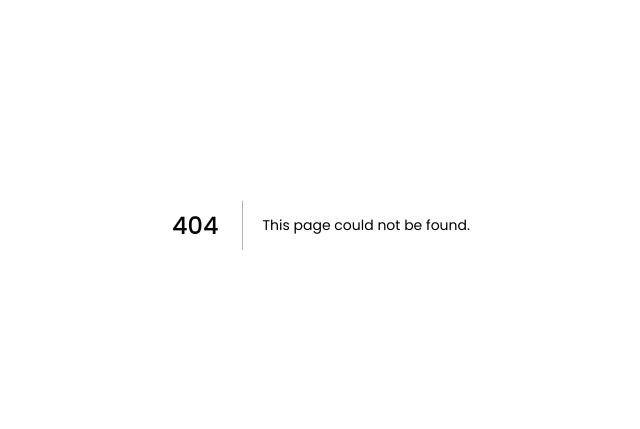
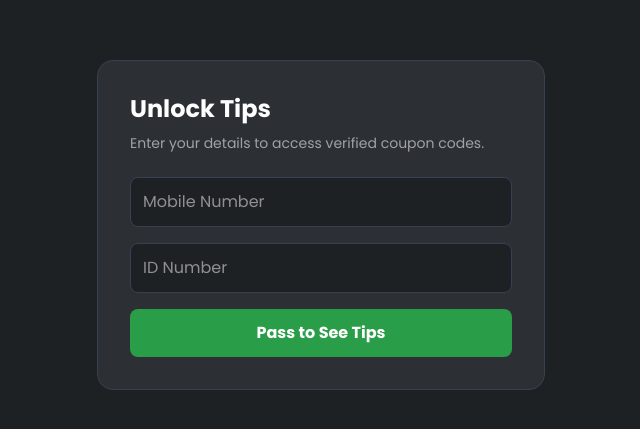
Before and after one commit to Stringcoding/bet9jatips, a Next.js app: page /gate in a window 1280 px wide. Before the commit this address had no page. Shown: the part 175-604 px from the top of the page, without its empty margins (319-959 px from the left). Built offline with nearby package versions, Linux system fonts and the light colour scheme.

Commit message:
Create GatePage component for form submission

```diff
--- /dev/null
+++ b/src/app/(auth)/gate/page.tsx
@@ -0,0 +1,33 @@
+'use client'
+import { submitGateForm } from '@/features/auth/actions'
+import { useState } from 'react'
+
+export default function GatePage() {
+  const [error, setError] = useState('')
+
+  async function handleSubmit(formData: FormData) {
+    const result = await submitGateForm(formData)
+    if (result?.error) setError(result.error)
+  }
+
+  return (
+    <div className="min-h-screen flex items-center justify-center bg-bg-deep px-4">
+      <div className="bg-bg-slate p-8 rounded-2xl w-full max-w-md border border-gray-700">
+        <h1 className="text-2xl font-bold text-surface-white mb-2">Unlock Tips</h1>
+        <p className="text-text-muted mb-6 text-sm">Enter your details to access verified coupon codes.</p>
+
+        <form action={handleSubmit} className="flex flex-col gap-4">
+          <input name="mobile" placeholder="Mobile Number" required
+            className="bg-bg-deep border border-gray-700 rounded-lg p-3 text-white" />
+          <input name="idNumber" placeholder="ID Number" required
+            className="bg-bg-deep border border-gray-700 rounded-lg p-3 text-white" />
+          {error && <p className="text-brand-red text-sm">{error}</p>}
+          <button type="submit"
+            className="bg-brand-green hover:bg-brand-green-dark text-white font-bold py-3 rounded-lg transition">
+            Pass to See Tips
+          </button>
+        </form>
+      </div>
+    </div>
+  )
+}
```
